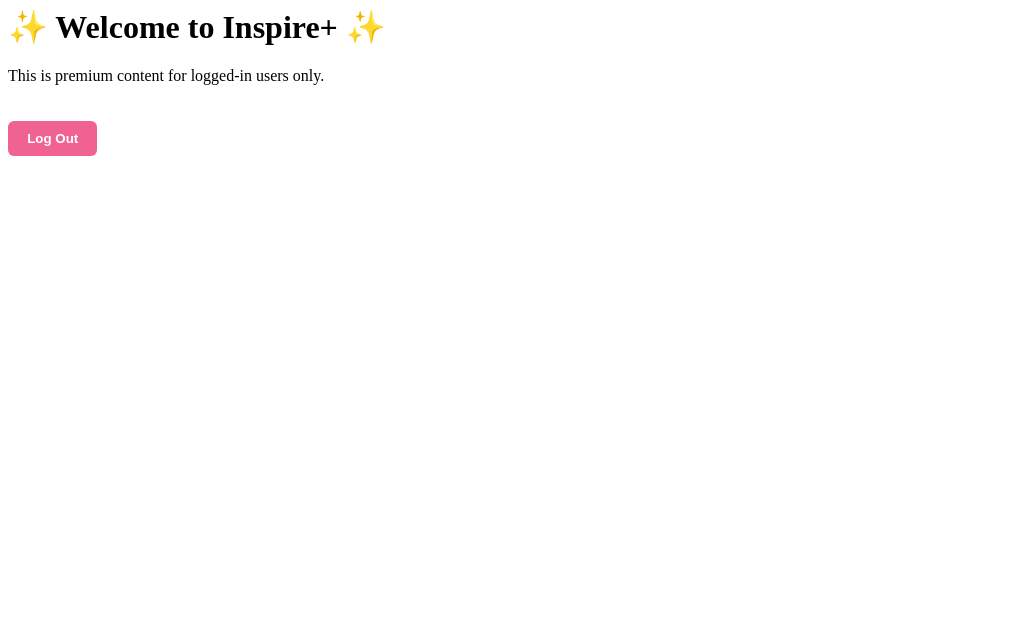
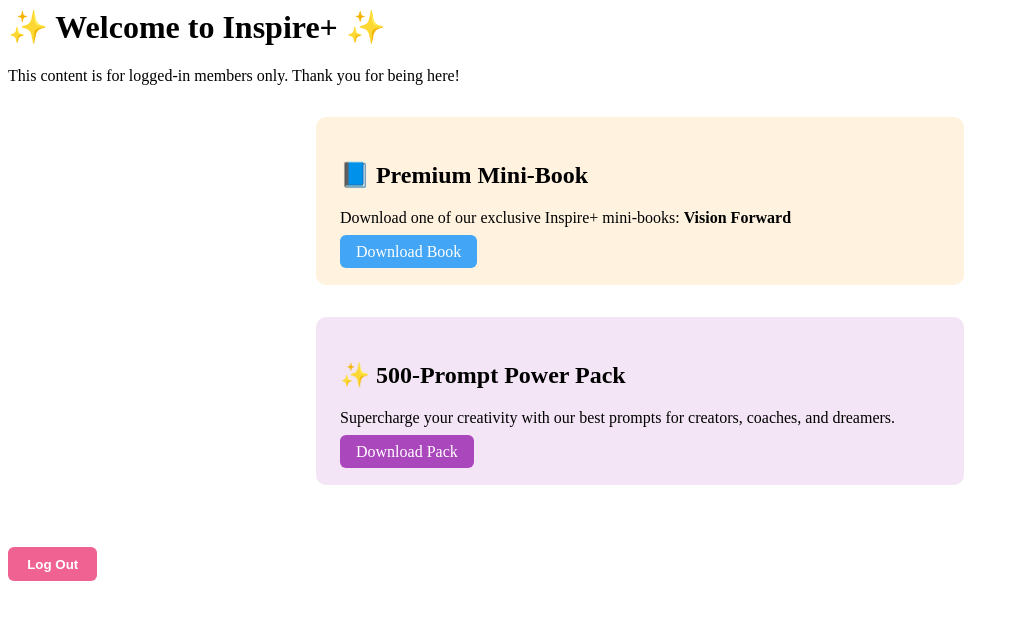
Before and after one commit to infiniteinspireai/infinite-inspire-ai, a plain HTML site: page inspire-plus.html in a window 1280 px wide. Shown: the whole page, without its empty margins (0-1019 px from the left). Drawn offline with Linux system fonts and the light colour scheme; no server answers.

Commit message:
Update inspire-plus.html

```diff
--- a/inspire-plus.html
+++ b/inspire-plus.html
@@ -1,6 +1,18 @@
 <body>
   <h1>✨ Welcome to Inspire+ ✨</h1>
-  <p>This is premium content for logged-in users only.</p>
+  <p>This content is for logged-in members only. Thank you for being here!</p>
+
+  <div style="max-width: 600px; margin: 2rem auto; text-align: left; background: #fff3e0; padding: 1.5rem; border-radius: 10px;">
+    <h2>📘 Premium Mini-Book</h2>
+    <p>Download one of our exclusive Inspire+ mini-books: <strong>Vision Forward</strong></p>
+    <a href="downloads/vision-forward.pdf" target="_blank" style="background:#42a5f5; color:white; padding: 0.5rem 1rem; border-radius: 6px; text-decoration: none;">Download Book</a>
+  </div>
+
+  <div style="max-width: 600px; margin: 2rem auto; text-align: left; background: #f3e5f5; padding: 1.5rem; border-radius: 10px;">
+    <h2>✨ 500-Prompt Power Pack</h2>
+    <p>Supercharge your creativity with our best prompts for creators, coaches, and dreamers.</p>
+    <a href="downloads/500-prompts.pdf" target="_blank" style="background:#ab47bc; color:white; padding: 0.5rem 1rem; border-radius: 6px; text-decoration: none;">Download Pack</a>
+  </div>
 
   <button onclick="logout()" style="
     padding: 0.6rem 1.2rem;
@@ -10,7 +22,7 @@
     border: none;
     border-radius: 6px;
     cursor: pointer;
-    margin-top: 20px;">
+    margin-top: 30px;">
     Log Out
   </button>
 
@@ -38,13 +50,9 @@
     });
 
     window.logout = function () {
-      signOut(auth)
-        .then(() => {
-          window.location.href = "index.html";
-        })
-        .catch((error) => {
-          alert("Error signing out: " + error.message);
-        });
+      signOut(auth).then(() => {
+        window.location.href = "index.html";
+      });
     };
   </script>
 </body>
```
